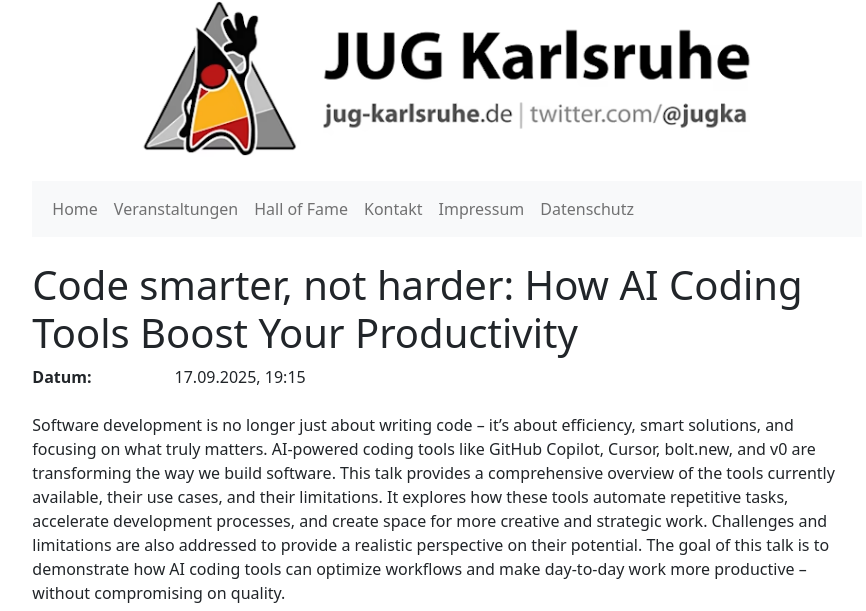
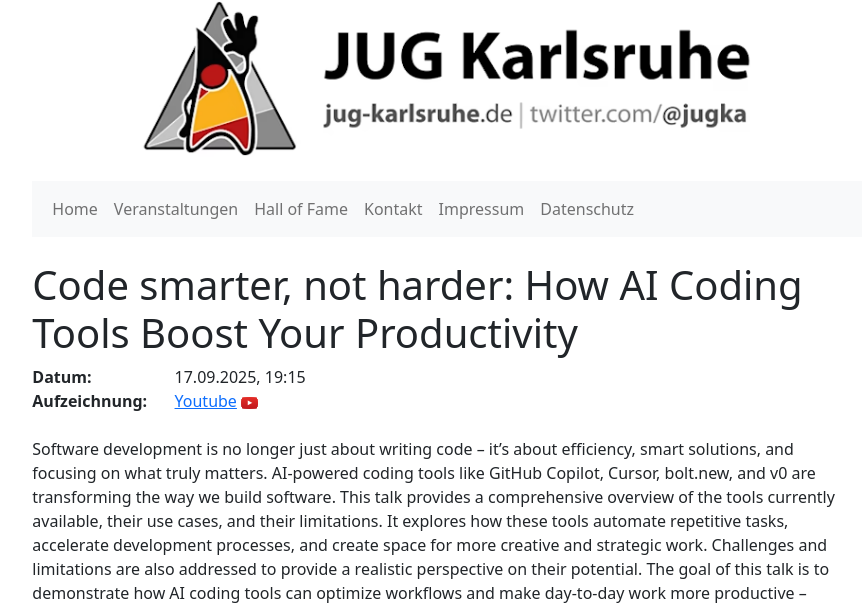
Before and after one commit to jugka/jugka-site, a Jekyll site: the page built from _posts/events/2025-09-17-code-smart-not-harder.markdown, in a window 1280 px wide and 900 px high, cut to the strip 0-611 px from the top of the window. Shown: the whole strip, without its empty margins (193-1059 px from the left). Built offline with Jekyll 4.4.1, drawn with Linux system fonts in a browser that asks for light colours; some of the changed lines change nothing that is shown.

Commit message:
Update 2025-09-17-code-smart-not-harder.markdown
Add youtube video

```diff
--- a/_posts/events/2025-09-17-code-smart-not-harder.markdown
+++ b/_posts/events/2025-09-17-code-smart-not-harder.markdown
@@ -4,6 +4,7 @@
 date:   2025-09-17 19:15:00 +0200
 registration: https://www.meetup.com/java-user-group-karlsruhe/events/310143101/
 tags: events
+youtube: https://www.youtube.com/watch?v=FD4gW2uD00I
 speakers:
 - dsogl
 location: diva-e-23
```
